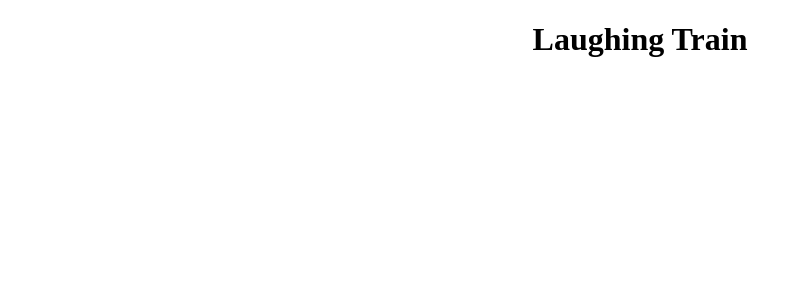
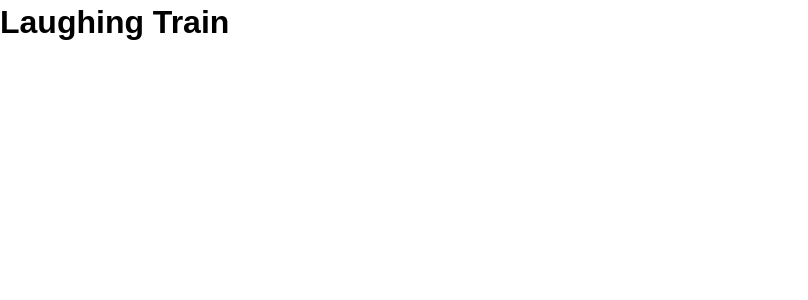
Before and after one commit to MurrTuck/laughing-train, a React (Create React App) app: page / in a window 1280 px wide. Shown: the top 300 px of the page, without its empty margins (0-808 px from the left). Built offline with nearby package versions, Linux system fonts and the light colour scheme.

Commit message:
Cleaning up the CSS

```diff
--- a/src/App.css
+++ b/src/App.css
@@ -1,32 +1,15 @@
-.App {
-  text-align: center;
+* {
+  box-sizing: border-box;
+  margin: 0;
+  padding: 0;
 }
 
-.App-logo {
-  animation: App-logo-spin infinite 20s linear;
-  height: 40vmin;
+body {
+  font-family: Arial, Helvetica, sans-serif;
+  line-height: 1.4;
 }
 
-.App-header {
-  background-color: #282c34;
-  min-height: 100vh;
-  display: flex;
-  flex-direction: column;
-  align-items: center;
-  justify-content: center;
-  font-size: calc(10px + 2vmin);
-  color: white;
+a {
+  color: #333;
+  text-decoration: none;
 }
-
-.App-link {
-  color: #61dafb;
-}
-
-@keyframes App-logo-spin {
-  from {
-    transform: rotate(0deg);
-  }
-  to {
-    transform: rotate(360deg);
-  }
-}
```
